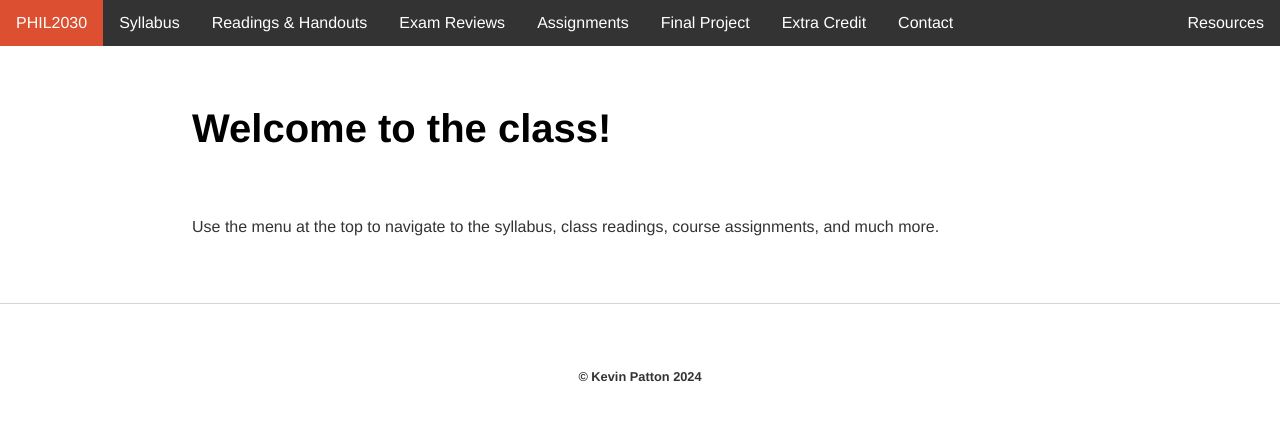
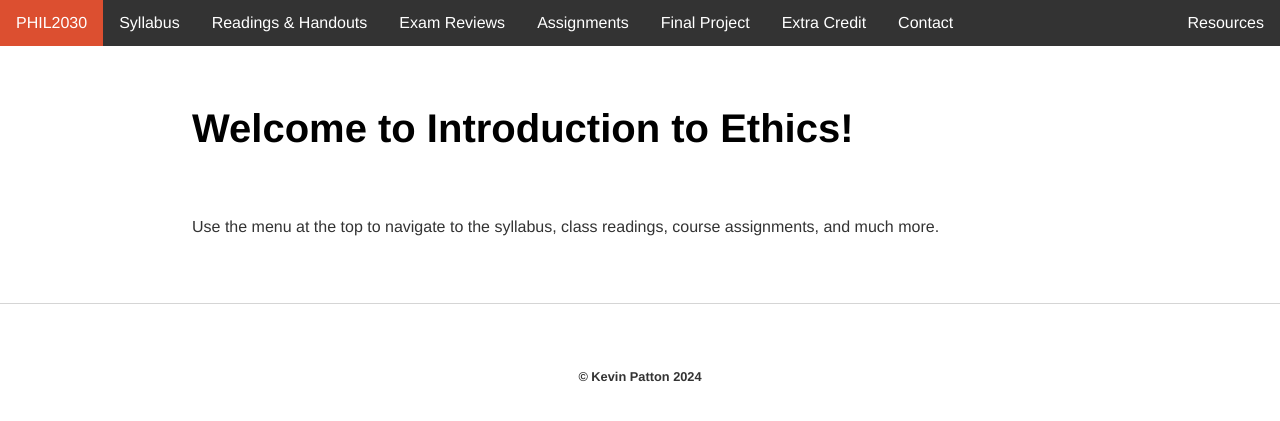
Before and after one commit to kevinjpatton/kevinjpatton.github.io, a Jekyll site: the page built from teaching/phil_2030/index.html, in a window 1280 px wide. Shown: the top 421 px of the page. Built offline with Jekyll 4.4.1, drawn with Linux system fonts in a browser that asks for light colours; Markdown is read by kramdown in place of the engine named in the settings.

Commit message:
Update index.html

```diff
--- a/teaching/phil_2030/index.html
+++ b/teaching/phil_2030/index.html
@@ -2,5 +2,5 @@
 layout: 2030
 title: PHIL2030 - Home
 ---
-<h1>Welcome to the class!</h1>
+<h1>Welcome to Introduction to Ethics!</h1>
 <p>Use the menu at the top to navigate to the syllabus, class readings, course assignments, and much more.</p>
```
